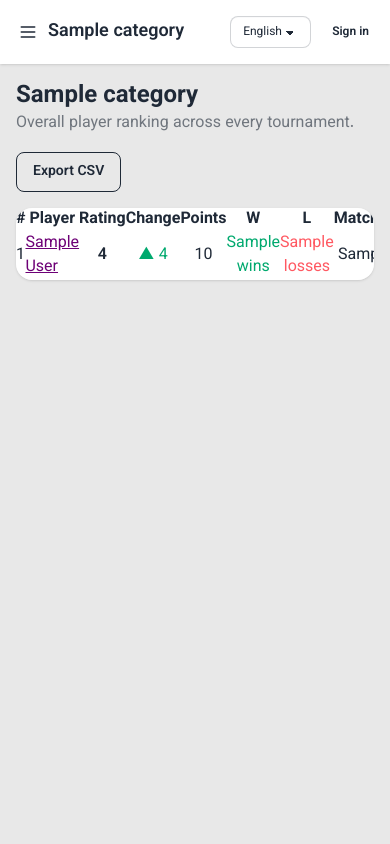
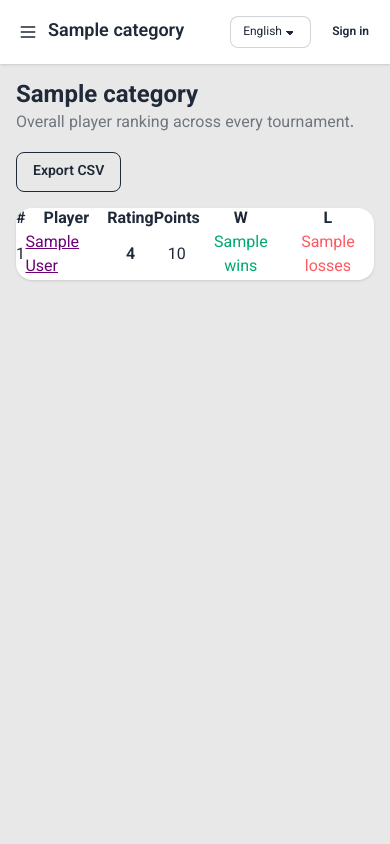
Before and after one commit to khazaei210/tt, a Django app: template apps/core/templates/core/home.html in a window 390 px wide. Run offline with Django 5.2, Linux system fonts and the light colour scheme; the template is opened without the code that fills it: most values are stand-ins (such as "Sample title", 1, 10 or a date in 2020); style sheets or scripts are compiled from the project's sources; some libraries are stand-ins or nearby versions.

Commit message:
fix: mobile responsiveness gaps across the app
Surveyed every template for mobile-viewport issues rather than
guessing. Fixed the ones that actually break on a ~375px screen:

- sectionheader/pageheader (apps/core/templatetags/ui_kit.py): the
  title+actions row had no flex-wrap, unlike pageheader's outer
  container. stage_detail's round-robin section can now show 4 action
  buttons (Auto-assign to groups, Generate all schedules, Advance
  qualifiers, Add group) — without wrap those forced page-wide
  horizontal overflow on mobile instead of just wrapping to a second
  line. Fixed once in the shared tag, so every page using either tag
  benefits.
- Score entry grid (apps/matches/templates/matches/_scoreboard.html):
  the two-participant score-entry controls (circle +/- buttons +
  large number input each) needed roughly 224px per column but a
  grid-cols-2 with no breakpoint gave each column only ~150px on a
  375px screen. Now stacks to one column below sm, matching
  CLAUDE.md's "mobile-friendly score entry" requirement.
- Ranking leaderboard tables (core home page, rankings category
  detail) and group standings: hid the least-essential columns
  (Change/Matches/Tournaments; Sets/Set diff/Points/Point diff) below
  sm/md so the primary columns fit without horizontal scroll on a
  phone — the secondary ones stay reachable at wider screens instead
  of being removed.
- Bulk-participant-add checklist: grid-cols-2 md:grid-cols-3 applied
  2 columns even at the narrowest widths; now starts at 1 column.
- group_detail.html's standings header was a hand-rolled flex row
  without flex-wrap (the same bug sectionheader had) — converted it
  to use the sectionheader tag instead of duplicating the pattern.

No visual/browser check was possible in this session (no connected
browser tool) — verified via rendered HTML (correct classes present,
all pages 200) and the full test suite, not by eye.

Co-Authored-By: Claude Sonnet 5 <noreply@anthropic.com>
Claude-Session: https://claude.ai/code/session_01P6SWfgjGXYtPm4RM1WPuRL

```diff
--- a/apps/core/templates/core/home.html
+++ b/apps/core/templates/core/home.html
@@ -20,12 +20,12 @@
             <th>#</th>
             <th>{% translate "Player" %}</th>
             <th class="text-center">{% translate "Rating" %}</th>
-            <th class="text-center">{% translate "Change" %}</th>
+            <th class="text-center hidden sm:table-cell">{% translate "Change" %}</th>
             <th class="text-center">{% translate "Points" %}</th>
             <th class="text-center">{% translate "W" %}</th>
             <th class="text-center">{% translate "L" %}</th>
-            <th class="text-center">{% translate "Matches" %}</th>
-            <th class="text-center">{% translate "Tournaments" %}</th>
+            <th class="text-center hidden sm:table-cell">{% translate "Matches" %}</th>
+            <th class="text-center hidden sm:table-cell">{% translate "Tournaments" %}</th>
         </tr>
     </thead>
     <tbody>
@@ -38,7 +38,7 @@
                 </a>
             </td>
             <td class="text-center font-semibold">{{ row.rating|floatformat:0|default:"—" }}</td>
-            <td class="text-center">
+            <td class="text-center hidden sm:table-cell">
                 {% if row.rating_change is None or row.rating_change == 0 %}
                     <span class="text-base-content/40">—</span>
                 {% elif row.rating_change > 0 %}
@@ -50,8 +50,8 @@
             <td class="text-center">{{ row.points }}</td>
             <td class="text-center text-success">{{ row.wins }}</td>
             <td class="text-center text-error">{{ row.losses }}</td>
-            <td class="text-center">{{ row.matches_played }}</td>
-            <td class="text-center">{{ row.tournaments_played }}</td>
+            <td class="text-center hidden sm:table-cell">{{ row.matches_played }}</td>
+            <td class="text-center hidden sm:table-cell">{{ row.tournaments_played }}</td>
         </tr>
         {% endfor %}
     </tbody>
--- a/apps/core/templatetags/ui_kit.py
+++ b/apps/core/templatetags/ui_kit.py
@@ -38,7 +38,9 @@ class PageHeaderNode(template.Node):
             format_html('<p class="text-base-content/60">{}</p>', mark_safe(subtitle_html)) if subtitle_html else ""
         )
         actions_block = (
-            format_html('<div class="flex gap-2">{}</div>', mark_safe(actions_html)) if actions_html else ""
+            format_html('<div class="flex gap-2 flex-wrap">{}</div>', mark_safe(actions_html))
+            if actions_html
+            else ""
         )
         return format_html(
             '<div class="flex items-center justify-between mb-4 gap-4 flex-wrap">'
@@ -87,9 +89,10 @@ def sectionheader(content, title):
     button/group on the right — the same shape as `pageheader` one size
     down, for a subsection within a page rather than the page itself."""
     actions = content.strip() if content else ""
-    actions_block = format_html('<div class="flex gap-2">{}</div>', mark_safe(actions)) if actions else ""
+    actions_block = format_html('<div class="flex gap-2 flex-wrap">{}</div>', mark_safe(actions)) if actions else ""
     return format_html(
-        '<div class="flex items-center justify-between mb-2"><h2 class="text-lg font-semibold">{}</h2>{}</div>',
+        '<div class="flex items-center justify-between mb-2 gap-2 flex-wrap">'
+        '<h2 class="text-lg font-semibold">{}</h2>{}</div>',
         title,
         mark_safe(actions_block),
     )
--- a/apps/matches/templates/matches/_scoreboard.html
+++ b/apps/matches/templates/matches/_scoreboard.html
@@ -91,7 +91,7 @@
         <form hx-post="{% url 'matches:set_save' match.pk %}" hx-target="#scoreboard" hx-swap="outerHTML">
             {% csrf_token %}
             <input type="hidden" name="set_number" value="{{ next_set_number }}">
-            <div class="grid grid-cols-2 gap-4">
+            <div class="grid grid-cols-1 sm:grid-cols-2 gap-4">
                 <div class="text-center">
                     <div class="font-medium mb-2 truncate">{{ match.participant_a.display_name|default:"A" }}</div>
                     <div class="flex items-center justify-center gap-2">
--- a/apps/tournaments/templates/tournaments/_participant_panel.html
+++ b/apps/tournaments/templates/tournaments/_participant_panel.html
@@ -89,7 +89,7 @@
                            onchange="this.closest('form').querySelectorAll('input[name=selected]').forEach(function(cb){cb.checked = this.checked}, this)">
                     <span class="label-text">{% translate "Select all" %}</span>
                 </label>
-                <div class="grid grid-cols-2 md:grid-cols-3 gap-x-4 gap-y-1 max-h-64 overflow-y-auto mb-3">
+                <div class="grid grid-cols-1 sm:grid-cols-2 md:grid-cols-3 gap-x-4 gap-y-1 max-h-64 overflow-y-auto mb-3">
                     {% for choice in bulk_participant_form.selected %}
                     <label class="label cursor-pointer justify-start gap-2">
                         {{ choice.tag }}
```
Also changed, not shown: apps/rankings/templates/rankings/category_detail.html (+6 -6 lines), apps/tournaments/templates/tournaments/group_detail.html (+12 -10 lines), locale/fa/LC_MESSAGES/django.po.
